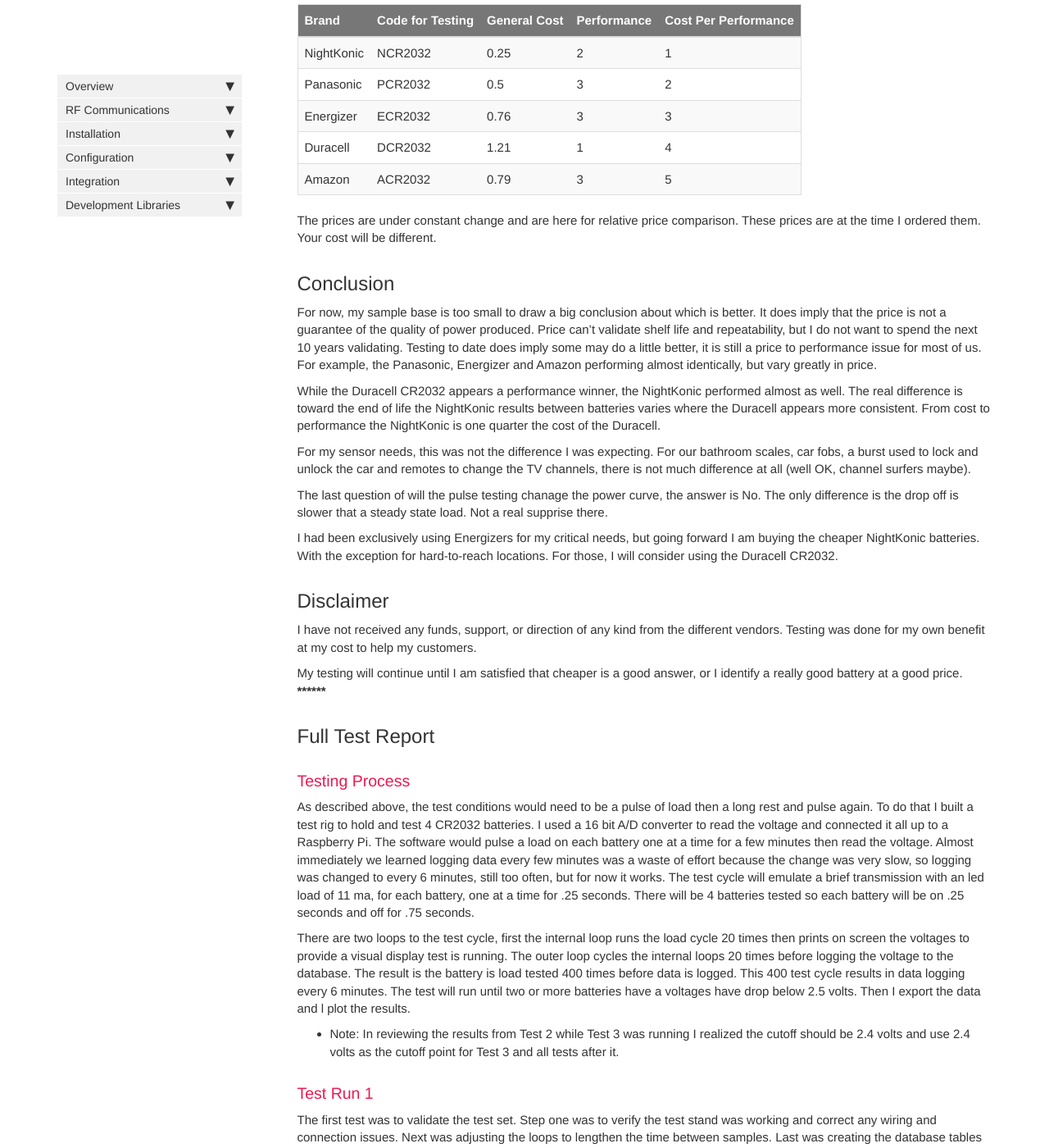
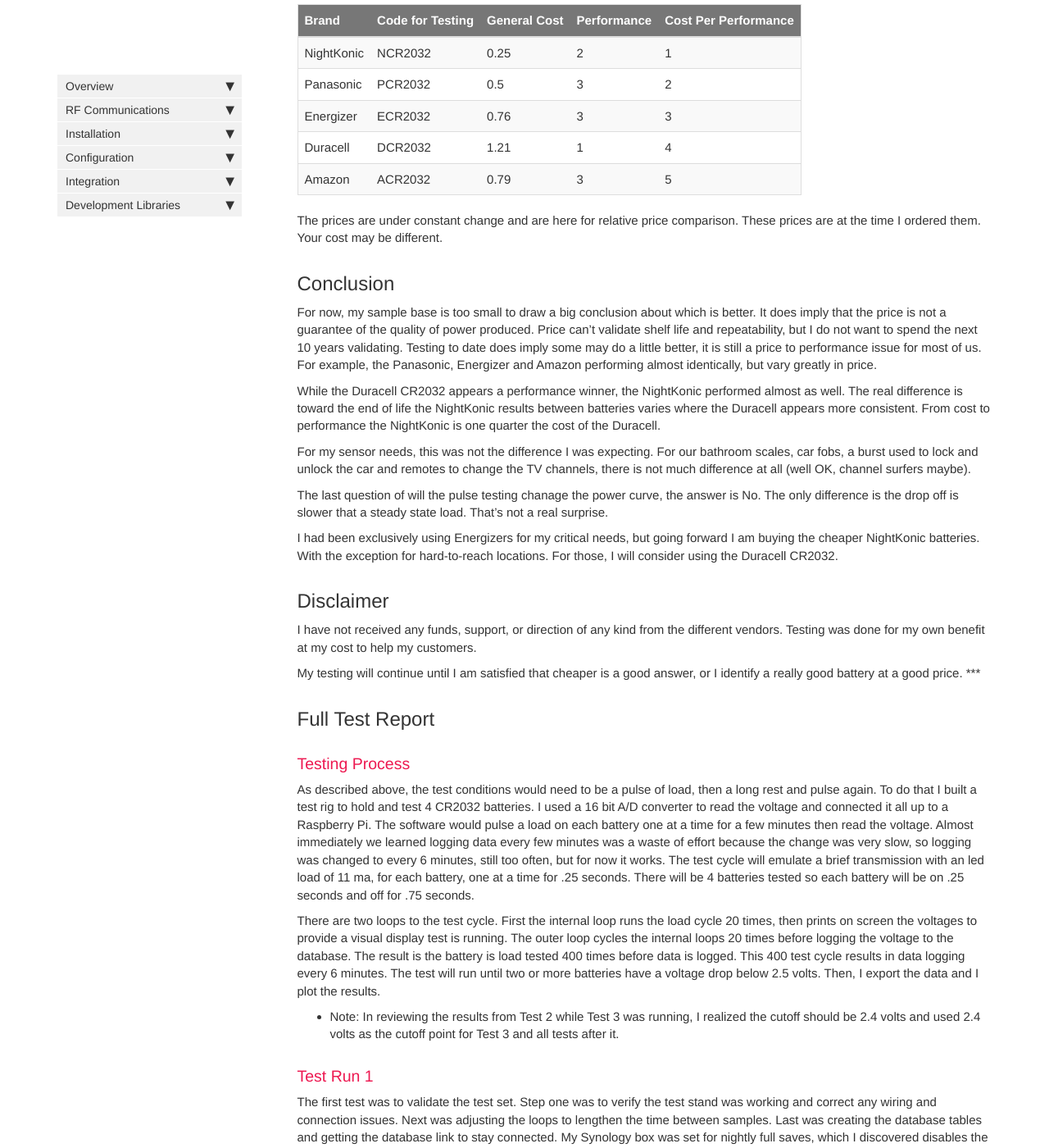
Before and after one commit to JemRF/RF-Documentation, a Jekyll site: the page built from pages/mydoc/cr2032_battery_testing.md, in a window 1280 px wide and 1400 px high, scrolled down 1333 px. Shown: the whole window at 82% size. Built offline with Jekyll 4.4.1, drawn with Linux system fonts in a browser that asks for light colours; comment, search, counter and statistics services are not loaded; some of the changed text lies outside the part shown.

Commit message:
JD-7 #comment reviewed and updated with comments #inwork

```diff
--- a/pages/mydoc/cr2032_battery_testing.md
+++ b/pages/mydoc/cr2032_battery_testing.md
@@ -35,7 +35,7 @@ Here is the summary of the batteries tested so far and their cost (if bought 10
 |Duracell	|DCR2032	|1.21	|1	|4|
 |Amazon	|ACR2032	|0.79	|3  |5|
 
-The prices are under constant change and are here for relative price comparison.  These prices are at the time I ordered them.  Your cost will be different.
+The prices are under constant change and are here for relative price comparison.  These prices are at the time I ordered them.  Your cost may be different.
 
 ## Conclusion
 For now, my sample base is too small to draw a big conclusion about which is better. It does imply that the price is not a guarantee of the quality of power produced. Price can’t validate shelf life and repeatability, but I do not want to spend the next 10 years validating.
@@ -45,7 +45,7 @@ While the Duracell CR2032 appears a performance winner, the NightKonic performed
 
 For my sensor needs, this was not the difference I was expecting. For our bathroom scales, car fobs, a burst used to lock and unlock the car and remotes to change the TV channels, there is not much difference at all (well OK, channel surfers maybe).
 
-The last question of will the pulse testing chanage the power curve, the answer is No. The only difference is the drop off is slower that a steady state load. Not a real supprise there.
+The last question of will the pulse testing chanage the power curve, the answer is No. The only difference is the drop off is slower that a steady state load.  That's not a real surprise.
 
 I had been exclusively using Energizers for my critical needs, but going forward I am buying the cheaper NightKonic batteries. With the exception for hard-to-reach locations. For those, I will consider using the Duracell CR2032.
 
@@ -53,17 +53,17 @@ I had been exclusively using Energizers for my critical needs, but going forward
 I have not received any funds, support, or direction of any kind from the different vendors. Testing was done for my own benefit at my cost to help my customers.
 
 My testing will continue until I am satisfied that cheaper is a good answer, or I identify a really good battery at a good price.
-******************
+***
 ## Full Test Report
 ### Testing Process
-As described above, the test conditions would need to be a pulse of load then a long rest and pulse again.
+As described above, the test conditions would need to be a pulse of load, then a long rest and pulse again.
 To do that I built a test rig to hold and test 4 CR2032 batteries. I used a 16 bit A/D converter to read the voltage and connected it all up to a Raspberry Pi. The software would pulse a load on each battery one at a time for a few minutes then read the voltage.
 Almost immediately we learned logging data every few minutes was a waste of effort because the change was very slow, so logging was changed to every 6 minutes, still too often, but for now it works.
 The test cycle will emulate a brief transmission with an led load of 11 ma, for each battery, one at a time for .25 seconds. There will be 4 batteries tested so each battery will be on .25 seconds and off for .75 seconds.
 
-There are two loops to the test cycle, first the internal loop runs the load cycle 20 times then prints on screen the voltages to provide a visual display test is running. The outer loop cycles the internal loops 20 times before logging the voltage to the database. The result is the battery is load tested 400 times before data is logged. This 400 test cycle results in data logging every 6 minutes.
-The test will run until two or more batteries have a voltages have drop below 2.5 volts. Then I export the data and l plot the results.
- - Note: In reviewing the results from Test 2 while Test 3 was running I realized the cutoff should be 2.4 volts and use 2.4 volts as the cutoff point for Test 3 and all tests after it.
+There are two loops to the test cycle. First the internal loop runs the load cycle 20 times, then prints on screen the voltages to provide a visual display test is running. The outer loop cycles the internal loops 20 times before logging the voltage to the database. The result is the battery is load tested 400 times before data is logged. This 400 test cycle results in data logging every 6 minutes.
+The test will run until two or more batteries have a voltage drop below 2.5 volts. Then, I export the data and I plot the results.
+ - Note: In reviewing the results from Test 2 while Test 3 was running, I realized the cutoff should be 2.4 volts and used 2.4 volts as the cutoff point for Test 3 and all tests after it.
 
 ### Test Run 1
 The first test was to validate the test set. Step one was to verify the test stand was working and correct any wiring and connection issues.
@@ -100,7 +100,7 @@ The Amazon average price for Panasonic is $.50.
 [Panasonic on Amazon](https://www.amazon.com/s?k=panasonic+cr2032+3v+battery&ref=bnav_search_go)
 
 ### Test 3 Extended.
-In some RF transmitters their performance drops when the voltage is 2.4 and less, that was my reasoning for stopping the test above. But I thought I would continue test 3 for another 24 hours to see if we had reached the end.  The result is you can see the normal lithium rapid drop off for both the Panasonic and Energizer batteries while the NightKonic is just dropping below the usable level.  Again the blip is the same marker from above when I stopped then, resumed the test.
+In some RF transmitters their performance drops when the voltage is 2.4 and less, that was my reasoning for stopping the test above. But I thought I would continue test 3 for another 24 hours to see if we had reached the end.  The result is you can see the normal lithium rapid drop off for both the Panasonic and Energizer batteries while the NightKonic is just dropping below the usable level.  Again the blip is the same marker from above when I stopped then resumed the test.
 
 {% include image.html file="cr2032_test_3_extended.jpg" alt="Test Run 3 Extended"%}
 [Test Run 3 Extended 24 hours with Panasonic, Energizer and NightKonic batteries.](https://jemrf.github.io/RF-Documentation/images/cr2032_test_3_extended.jpg)
@@ -136,4 +136,4 @@ The Duracell best price I found was $1.21 each.  The Amazon cost $1.37 each.
 [Test Run 5 Amazon and Duracell batteries.](https://jemrf.github.io/RF-Documentation/images/cr2032_test_5.jpg)
 
 ### In Work
-Other brands on Amazon: JunPower, PGSonic & Joobef/GutAlkaLi will be tested. It is Janurary 7, 2022, I will update this in a few weeks with those test result. As well as a joint retest of the Duracell vs the NightKonic.
+I have three other brands on Amazon to test: JunPower, PGSonic & Joobef/GutAlkaLi. It is Janurary 7, 2022, I will update this in a few weeks with those test results as each completes, as well as a joint retest of the Duracell vs the NightKonic.
```
Also changed, not shown: other parts of pages/mydoc/cr2032_battery_testing.md (+6 -6 lines).
